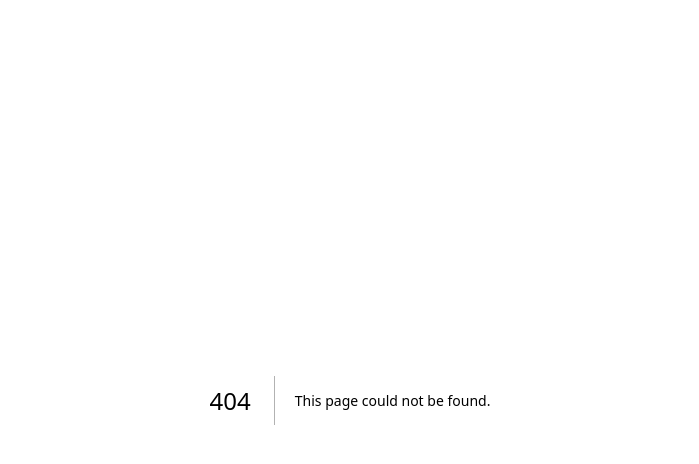
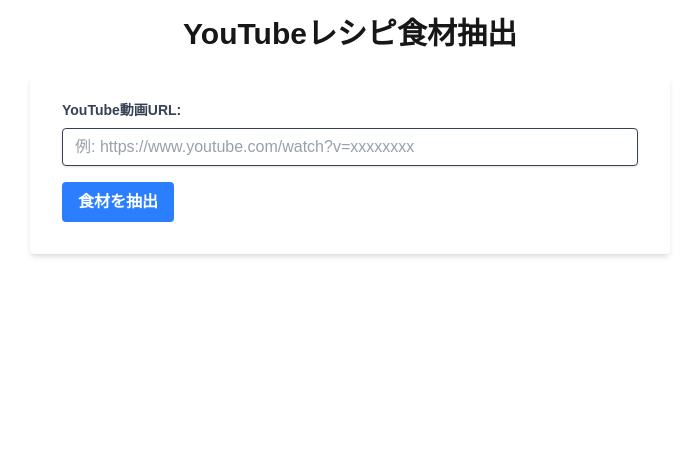
Before and after one commit to inuneko6417/my-web-app, a Next.js app in the folder frontend/: page /recipe in a window 1280 px wide. Before the commit this address had no page. Shown: the top 464 px of the page, without its empty margins (290-989 px from the left). Built offline with nearby package versions, Linux system fonts and the light colour scheme.

Commit message:
仮でUI作成

```diff
--- /dev/null
+++ b/frontend/app/recipe/page.tsx
@@ -0,0 +1,108 @@
+'use client';
+
+import { useState } from 'react';
+
+export default function RecipeExtractorPage() {
+  const [youtubeUrl, setYoutubeUrl] = useState('');
+  const [ingredients, setIngredients] = useState<string[] | null>(null);
+  const [isLoading, setIsLoading] = useState(false);
+  const [error, setError] = useState<string | null>(null);
+
+  const handleSubmit = async (e: React.FormEvent) => {
+    e.preventDefault();
+    setIsLoading(true);
+    setError(null);
+    setIngredients(null);
+
+    // TODO: ここでバックエンドAPIを呼び出してYouTubeの動画情報（特に説明欄）から食材を抽出する
+    // 現在は仮のデータを使用
+    try {
+      // 実際にはAPIエンドポイントを呼び出す
+      // const response = await fetch('/api/extract-recipe', {
+      //   method: 'POST',
+      //   headers: {
+      //     'Content-Type': 'application/json',
+      //   },
+      //   body: JSON.stringify({ url: youtubeUrl }),
+      // });
+
+      // if (!response.ok) {
+      //   throw new Error('レシピの抽出に失敗しました。');
+      // }
+
+      // const data = await response.json();
+      // setIngredients(data.ingredients);
+
+      // --- 仮のデータ処理 ---
+      await new Promise(resolve => setTimeout(resolve, 1500)); // 擬似的なローディング
+      if (youtubeUrl.includes('error')) {
+        throw new Error('テスト用のエラーが発生しました。別のURLをお試しください。');
+      }
+      setIngredients([
+        '鶏もも肉: 300g',
+        '玉ねぎ: 1個',
+        'にんじん: 1本',
+        'じゃがいも: 2個',
+        'カレールー: 1箱',
+        '水: 800ml',
+        'サラダ油: 大さじ1',
+      ]);
+      // --- 仮のデータ処理ここまで ---
+
+    } catch (err: any) {
+      setError(err.message || '不明なエラーが発生しました。');
+    } finally {
+      setIsLoading(false);
+    }
+  };
+
+  return (
+    <div className="container mx-auto p-4 max-w-2xl">
+      <h1 className="text-3xl font-bold mb-6 text-center">YouTubeレシピ食材抽出</h1>
+
+      <form onSubmit={handleSubmit} className="bg-white shadow-md rounded px-8 pt-6 pb-8 mb-8">
+        <div className="mb-4">
+          <label htmlFor="youtubeUrl" className="block text-gray-700 text-sm font-bold mb-2">
+            YouTube動画URL:
+          </label>
+          <input
+            type="url"
+            id="youtubeUrl"
+            className="shadow appearance-none border rounded w-full py-2 px-3 text-gray-700 leading-tight focus:outline-none focus:shadow-outline"
+            placeholder="例: https://www.youtube.com/watch?v=xxxxxxxx"
+            value={youtubeUrl}
+            onChange={(e) => setYoutubeUrl(e.target.value)}
+            required
+          />
+        </div>
+        <div className="flex items-center justify-between">
+          <button
+            type="submit"
+            className="bg-blue-500 hover:bg-blue-700 text-white font-bold py-2 px-4 rounded focus:outline-none focus:shadow-outline disabled:opacity-50"
+            disabled={isLoading}
+          >
+            {isLoading ? '抽出中...' : '食材を抽出'}
+          </button>
+        </div>
+        {error && (
+          <p className="text-red-500 text-xs italic mt-4">{error}</p>
+        )}
+      </form>
+
+      {ingredients && (
+        <div className="bg-white shadow-md rounded px-8 pt-6 pb-8">
+          <h2 className="text-2xl font-bold mb-4">抽出された食材</h2>
+          {ingredients.length > 0 ? (
+            <ul className="list-disc pl-5">
+              {ingredients.map((item, index) => (
+                <li key={index} className="text-gray-700 mb-2">{item}</li>
+              ))}
+            </ul>
+          ) : (
+            <p className="text-gray-600">食材は検出されませんでした。</p>
+          )}
+        </div>
+      )}
+    </div>
+  );
+}
```
